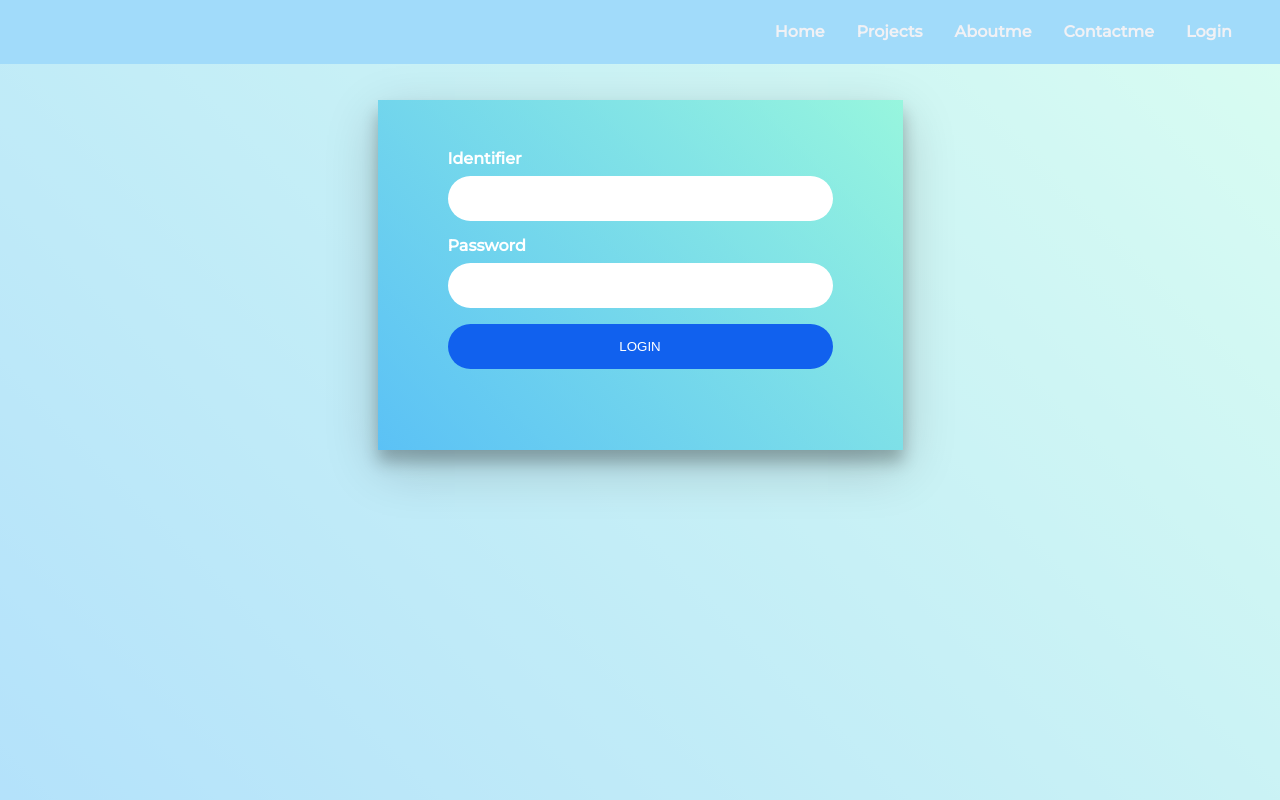
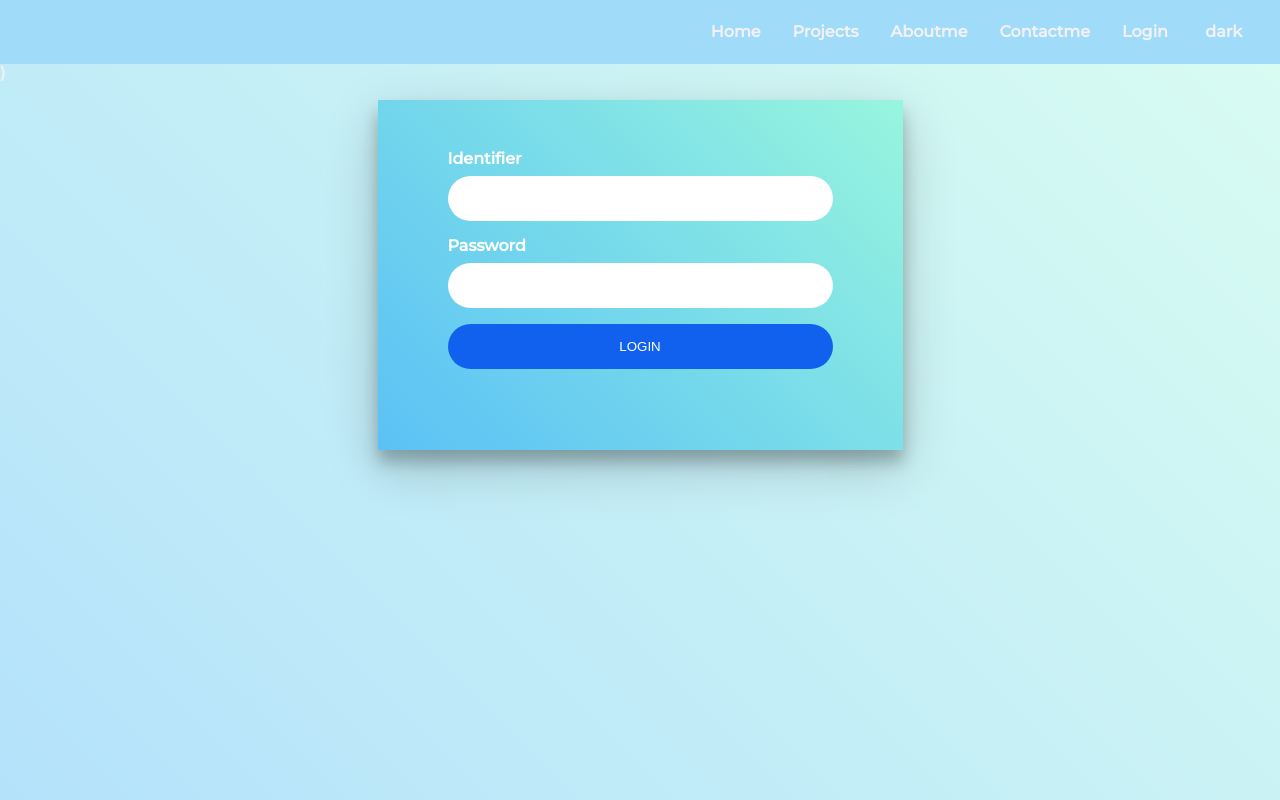
Before and after one commit to eunicejhu/typescript-blog.github.io, a React (Create React App) app: page /login in a window 1280 px wide. Built offline with nearby package versions, Linux system fonts and the light colour scheme.

Commit message:
add ThemeButton & test ( React Context)

```diff
--- a/src/App.jsx
+++ b/src/App.jsx
@@ -1,16 +1,22 @@
-import React from "react";
+import React, { useState } from "react";
 import { BrowserRouter as Router } from "react-router-dom";
 import { CookiesProvider } from "react-cookie";
 import history from "./helpers/history";
 import PortfolioPage from "./pages/PortfolioPage";
+import ThemeContext, { themes } from "./context/ThemeContext";
 
 import "./styles/App.css";
 
-const App = () => (
+const App = () => {
+  const [theme, setTheme] = useState(themes.dark);
+  return (
+    <ThemeContext.Provider value={{ theme, setTheme }}>
       <CookiesProvider>
         <Router history={history}>
           <PortfolioPage />
         </Router>
       </CookiesProvider>
+    </ThemeContext.Provider>
   );
+};
 export default App;
--- /dev/null
+++ b/src/context/ThemeContext.jsx
@@ -0,0 +1,15 @@
+import React from "react";
+
+export const themes = {
+  dark: "dark",
+  light: "light",
+};
+
+const ThemeContext = React.createContext({
+  theme: themes.dark,
+  setTheme: () => {},
+});
+
+ThemeContext.displayName = "ThemeContext";
+
+export default ThemeContext;
--- a/src/index.js
+++ /dev/null
@@ -1,16 +0,0 @@
-import React from 'react';
-import ReactDOM from 'react-dom';
-
-import App from './App'
-import "./styles/index.css"
-
-ReactDOM.render(
-  <React.StrictMode>
-    <App />
-  </React.StrictMode>,
-  document.getElementById('root')
-);
-
-// If you want your app to work offline and load faster, you can change
-// unregister() to register() below. Note this comes with some pitfalls.
-// Learn more about service workers: https://bit.ly/CRA-PWA
--- a/src/pages/PortfolioPage.jsx
+++ b/src/pages/PortfolioPage.jsx
@@ -6,6 +6,7 @@ import Projects from "./Projects";
 import Login from "./Login";
 
 import "../styles/PortfolioPage.scss";
+import ThemeContext from "../context/ThemeContext";
 
 const ROUTES = [
   {
@@ -101,10 +102,26 @@ function PortfolioPage() {
     <>
       <header className="nav-container">
         <ul>{renderNavLinks}</ul>
+        <ThemeContext.Consumer>
+          {({ theme: themeFromContext, setTheme: setThemeFromContext }) => (
+            <button
+              className="theme"
+              type="button"
+              onClick={() =>
+                setThemeFromContext(
+                  themeFromContext === "dark" ? "light" : "dark"
+                )
+              }
+            >
+              {themeFromContext}
+            </button>
+          )}
+        </ThemeContext.Consumer>
       </header>
       <main>
         <Switch>{renderRoutes}</Switch>
       </main>
+      )
     </>
   );
 }
--- a/src/styles/PortfolioPage.scss
+++ b/src/styles/PortfolioPage.scss
@@ -1,7 +1,7 @@
 .nav-container {
   ul {
     margin: auto;
-    padding: 0 2rem;
+    padding: 0 6rem;
     height: 4rem;
     line-height: 4rem;
     width: 100%;
@@ -15,7 +15,7 @@
       list-style: none;
       margin: 0 1rem;
     }
-
+  }
   button {
     border: 0;
     background-color: transparent;
@@ -24,6 +24,12 @@
     font: 600 16px/18px "Montserrat", sans-serif;
     cursor: pointer;
     outline: none;
+
+    &.theme {
+      position: absolute;
+      top: 0;
+      right: 2rem;
+      height: 4rem;
     }
   }
 }
```
Also changed, not shown: src/index.jsx (added, +11 -0 lines), src/test/renderInRouter.jsx (+7 -3 lines), 1 other file (tests, documents, lock files or other folders). Lines whose indentation alone changed are shown as unchanged.
